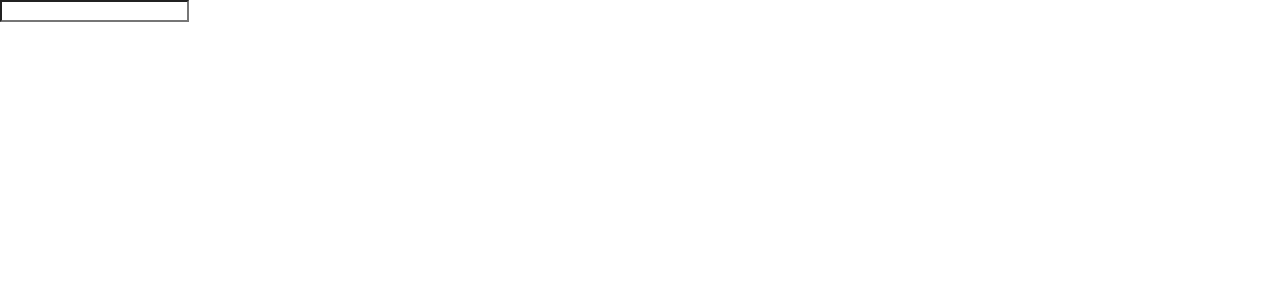
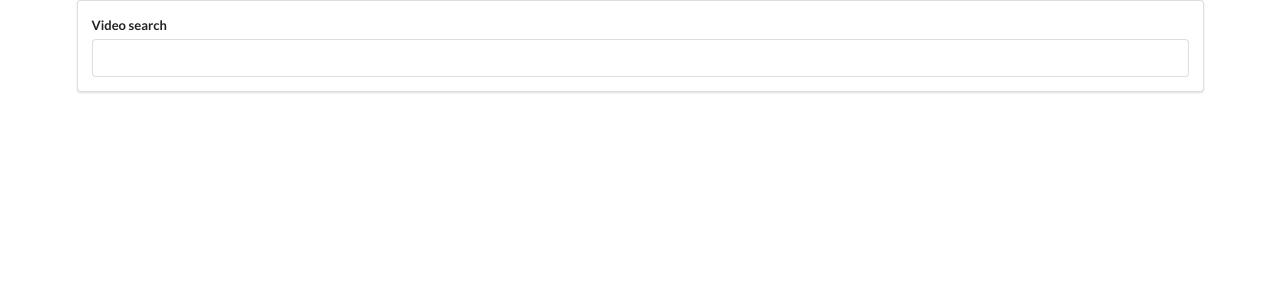
Before and after one commit to pzareba22/video_client-ts, a React (Create React App) app: page / in a window 1280 px wide. Shown: the top 300 px of the page. Built offline with nearby package versions, Linux system fonts and the light colour scheme.

Commit message:
added styling

```diff
--- a/src/components/App.tsx
+++ b/src/components/App.tsx
@@ -9,7 +9,7 @@
 
     render() {
         return (
-            <div>
+            <div className="ui container">
                 <SearchBar onSubmit={this.handleSubmit}/>
             </div>
         )
--- a/src/components/SearchBar.tsx
+++ b/src/components/SearchBar.tsx
@@ -10,7 +10,7 @@
 
 
 class SearchBar extends React.Component<IProps, IState> {
-    state = {term: ''};
+    state: IState = {term: ''};
 
     onFormSubmit = (e: React.FormEvent<HTMLFormElement>) => {
         e.preventDefault();
@@ -19,13 +19,18 @@
 
     render() {
         return(
-            <form onSubmit={this.onFormSubmit}>
+            <div className="search-bar ui segment">
+                <form className="ui form" onSubmit={this.onFormSubmit}>
+                    <div className="field">
+                        <label>Video search</label>
                         <input
                             type="text"
                             onChange={(e) => this.setState({ term: e.target.value })}
                             value={this.state.term}
                         />
+                    </div>
                 </form>
+            </div>
         );
     }
 }
```
Lines whose indentation alone changed are shown as unchanged.
